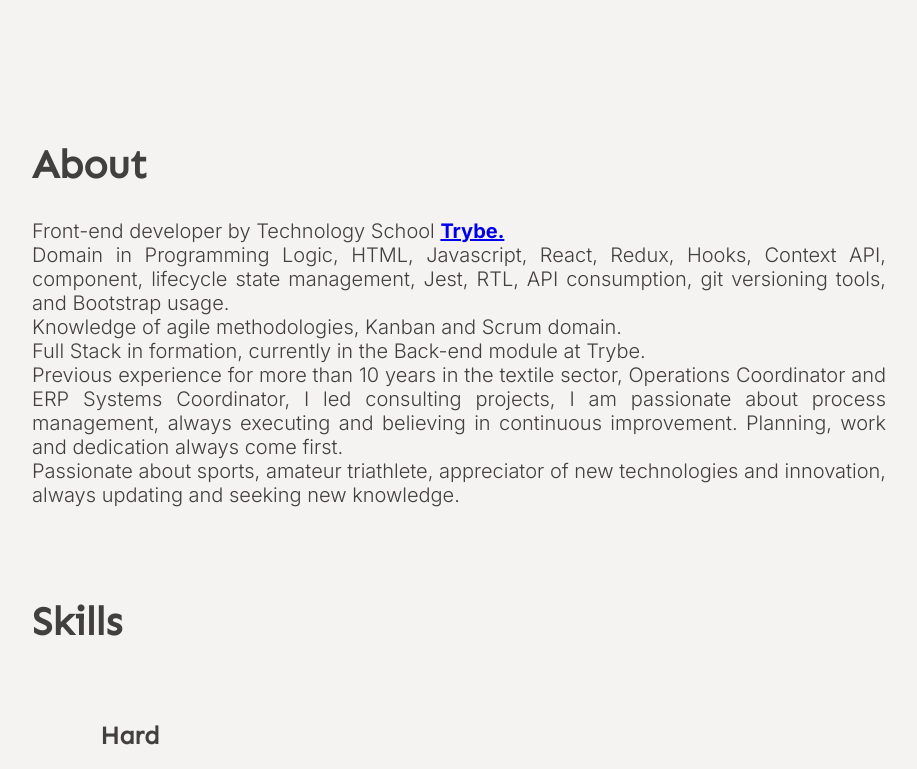
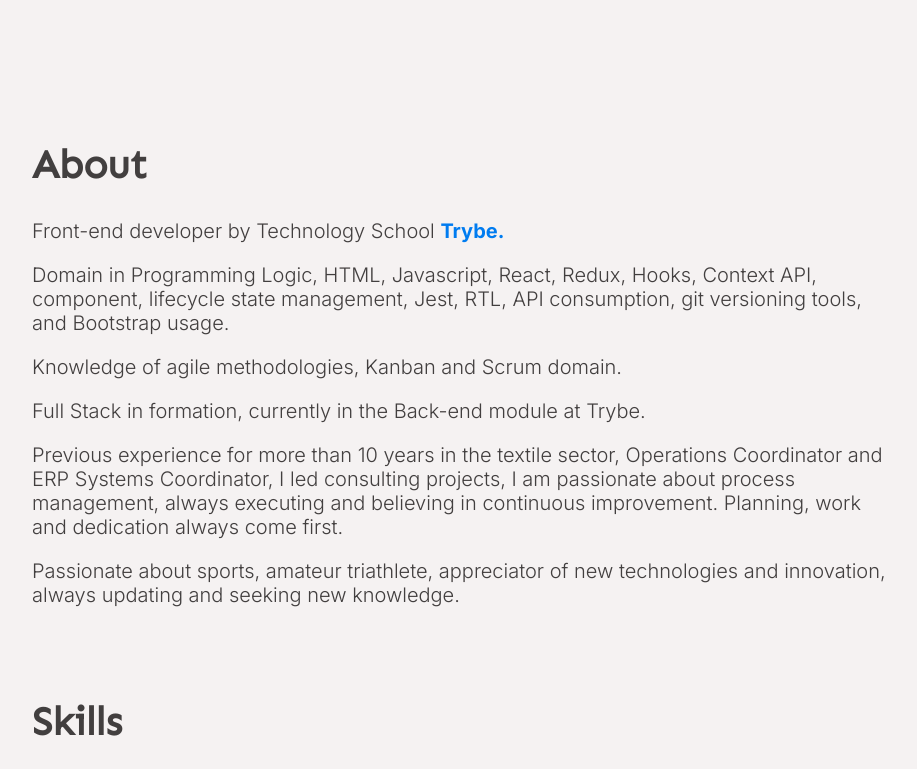
Before and after one commit to FernandoSegregio/dev, a React (Vite) app: page / in a window 1280 px wide. Shown: the part 720-1489 px from the top of the page, without its empty margins (181-1098 px from the left). Built offline with nearby package versions, Linux system fonts and the light colour scheme.

Commit message:
style: adiciona estilo na section sobre, adiciona botão nos projetos.

```diff
--- a/src/components/section/SectionProjects.jsx
+++ b/src/components/section/SectionProjects.jsx
@@ -17,7 +17,7 @@ export default function SectionProjects() {
             : languageData.titleNav2.en}
         </h3>
         <div className="carousel">
-          { language === 'pt-BR'
+          {language === 'pt-BR'
             ? projects.map((project) => (
               <div key={project.id} className="card">
                 <h4>
@@ -32,14 +32,18 @@ export default function SectionProjects() {
                   <p className="desc-prj">{project.desc}</p>
                   <p className="title-skills">{project.skills}</p>
                   <div className="skills">
-                    { project.skills1 && <img src={project.skills1} alt="" />}
-                    { project.skills2 && <img src={project.skills2} alt="" />}
-                    { project.skills3 && <img src={project.skills3} alt="" />}
-                    { project.skills4 && <img src={project.skills4} alt="" />}
-                    { project.skills5 && <img src={project.skills5} alt="" />}
+                    {project.skills1 && <img src={project.skills1} alt="" />}
+                    {project.skills2 && <img src={project.skills2} alt="" />}
+                    {project.skills3 && <img src={project.skills3} alt="" />}
+                    {project.skills4 && <img src={project.skills4} alt="" />}
+                    {project.skills5 && <img src={project.skills5} alt="" />}
                   </div>
-                  <a className="link-rep" href={project.repo}>{project.linkRep}</a>
-                  <a className="link-rep" href={project.link}>{project.name}</a>
+                  <a className="link-rep" href={project.repo}>
+                    <button type="button">{project.linkRep}</button>
+                  </a>
+                  <a className="link-rep" href={project.link}>
+                    <button type="button">{project.name}</button>
+                  </a>
                 </div>
               </div>
             ))
@@ -57,14 +61,18 @@ export default function SectionProjects() {
                   <p className="desc-prj">{project.desc}</p>
                   <p className="title-skills">{project.skills}</p>
                   <div className="skills">
-                    { project.skills1 && <img src={project.skills1} alt="" />}
-                    { project.skills2 && <img src={project.skills2} alt="" />}
-                    { project.skills3 && <img src={project.skills3} alt="" />}
-                    { project.skills4 && <img src={project.skills4} alt="" />}
-                    { project.skills5 && <img src={project.skills5} alt="" />}
+                    {project.skills1 && <img src={project.skills1} alt="" />}
+                    {project.skills2 && <img src={project.skills2} alt="" />}
+                    {project.skills3 && <img src={project.skills3} alt="" />}
+                    {project.skills4 && <img src={project.skills4} alt="" />}
+                    {project.skills5 && <img src={project.skills5} alt="" />}
                   </div>
-                  <a className="link-rep" href={project.repo}>{project.linkRep}</a>
-                  <a className="link-rep" href={project.link}>{project.name}</a>
+                  <a className="link-rep" href={project.repo}>
+                    <button type="button">{project.linkRep}</button>
+                  </a>
+                  <a className="link-rep" href={project.link}>
+                    <button type="button">{project.name}</button>
+                  </a>
                 </div>
               </div>
             ))}
--- a/src/components/section/style.js
+++ b/src/components/section/style.js
@@ -1,7 +1,6 @@
 import styled from 'styled-components';
 
 export const SectionAboutStyle = styled.section`
-  text-align: justify;
   color: ${(props) => props.theme.text};
   font-size: 20px;
   width: 100%;
@@ -12,6 +11,22 @@ export const SectionAboutStyle = styled.section`
     font-size: 40px;
     font-family: sen;
     padding-bottom: 30px;
+  }
+
+  div {
+    display: flex;
+    flex-direction: column;
+    row-gap: 20px;
+  }
+
+  a {
+    text-decoration: none;
+    font-size: 20px;
+    color: ${(props) => props.theme.link};
+  }
+
+  a:visited {
+    color: ${(props) => props.theme.link};
   }
 
   @media (max-width: 800px) {
@@ -317,6 +332,15 @@ export const SectionProjectsStyle = styled.section`
     height: 130px;
   }
 
+  button {
+    width: 66%;
+    height: 25px;
+    margin: 2px;
+    background-color: transparent;
+    color: ${(props) => props.theme.text};
+    border: 1px solid ${(props) => props.theme.textButton};
+  }
+
   a {
     text-decoration: none;
     font-size: 15px;
```
